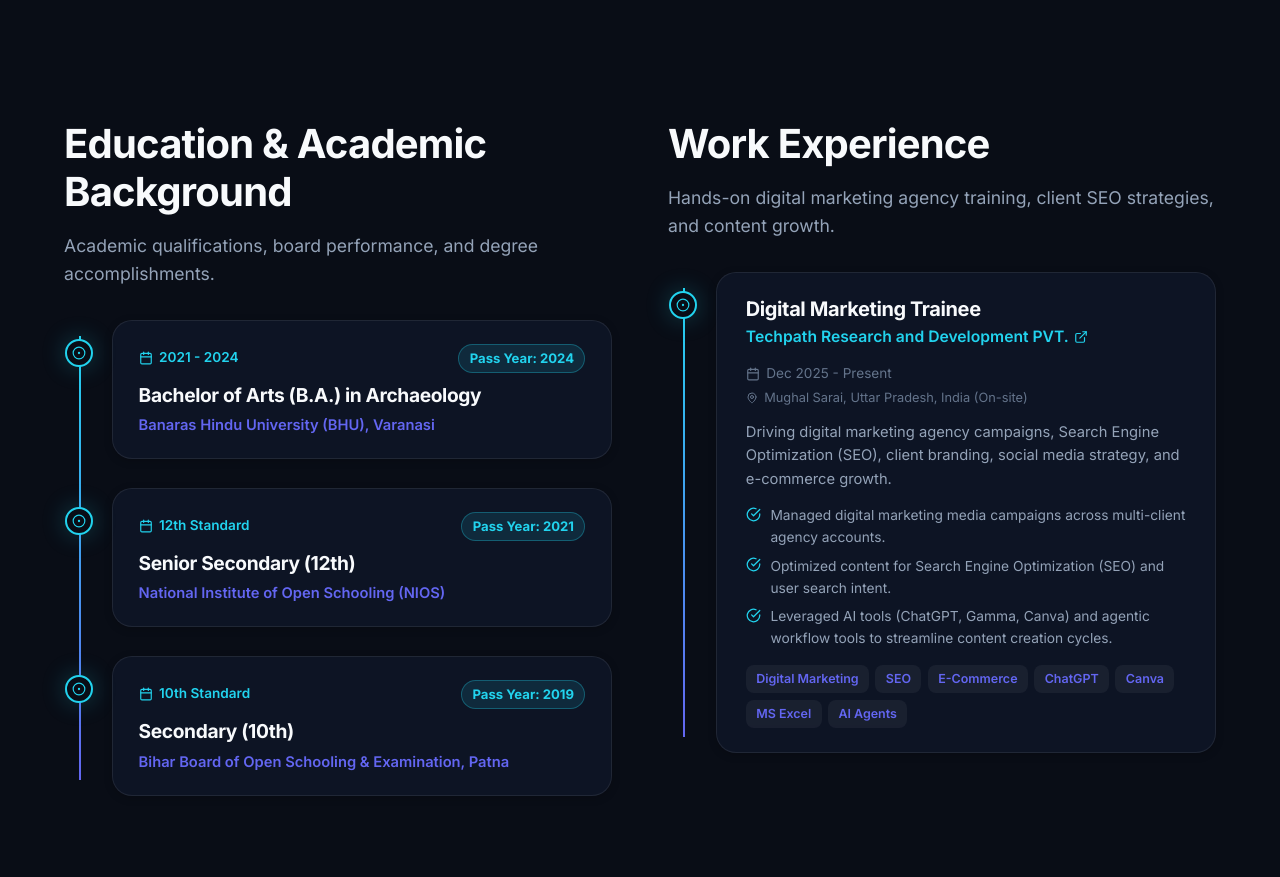
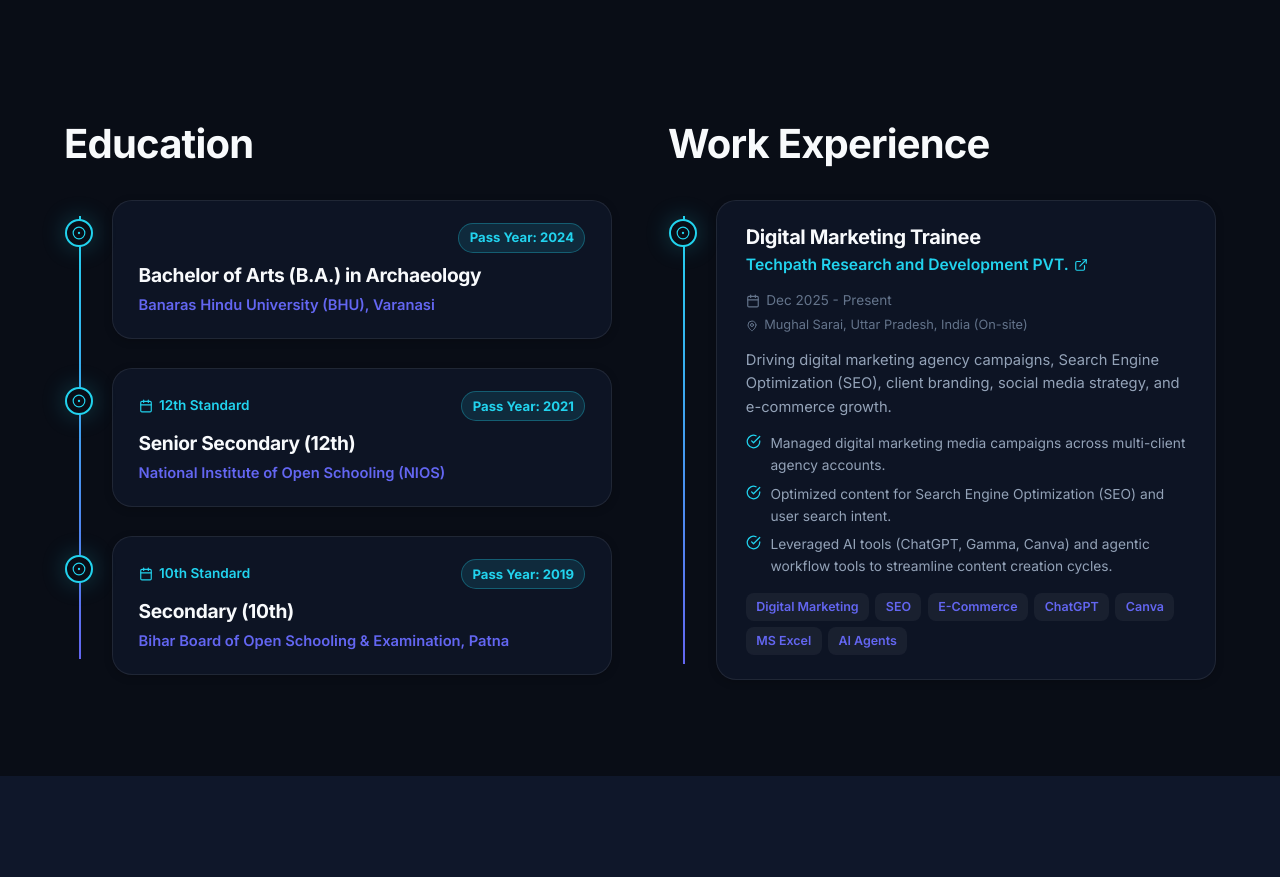
Before and after one commit to tanishka-wy/Tanishka-portfolio, a React (Vite) app: page / in a window 1280 px wide. Shown: the part 2620-3497 px from the top of the page. Built offline with nearby package versions, Linux system fonts and the light colour scheme.

Commit message:
Update heading to Education, remove section subtitles, and remove 2021-2024 period from graduation box

```diff
--- a/src/components/Experience.jsx
+++ b/src/components/Experience.jsx
@@ -18,10 +18,7 @@ export default function Experience() {
           {/* Left Column: Education */}
           <div style={{ overflow: 'visible' }}>
             <div className="section-header" style={{ textAlign: 'left', marginBottom: '2rem' }}>
-              <h2 className="section-title" style={{ textAlign: 'left' }}>Education & Academic Background</h2>
-              <p className="section-subtitle" style={{ textAlign: 'left', margin: 0 }}>
-                Academic qualifications, board performance, and degree accomplishments.
-              </p>
+              <h2 className="section-title" style={{ textAlign: 'left', margin: 0 }}>Education</h2>
             </div>
 
             {/* Education Vertical Timeline */}
@@ -77,7 +74,7 @@ export default function Experience() {
                       gap: '0.45rem'
                     }}
                   >
-                    {/* Top Row: Period (Left) & Pass Year (Right) */}
+                    {/* Top Row: Period (Left, if exists) & Pass Year (Right) */}
                     <div style={{
                       display: 'flex',
                       justifyContent: 'space-between',
@@ -85,6 +82,7 @@ export default function Experience() {
                       width: '100%',
                       marginBottom: '0.2rem'
                     }}>
+                      {edu.period ? (
                         <div style={{
                           display: 'flex',
                           alignItems: 'center',
@@ -96,6 +94,9 @@ export default function Experience() {
                           <Calendar size={14} />
                           <span>{edu.period}</span>
                         </div>
+                      ) : (
+                        <div />
+                      )}
 
                       {/* Pass Year on Top Right */}
                       <div style={{
@@ -138,10 +139,7 @@ export default function Experience() {
           {/* Right Column: Work Experience */}
           <div style={{ overflow: 'visible' }}>
             <div className="section-header" style={{ textAlign: 'left', marginBottom: '2rem' }}>
-              <h2 className="section-title" style={{ textAlign: 'left' }}>Work Experience</h2>
-              <p className="section-subtitle" style={{ textAlign: 'left', margin: 0 }}>
-                Hands-on digital marketing agency training, client SEO strategies, and content growth.
-              </p>
+              <h2 className="section-title" style={{ textAlign: 'left', margin: 0 }}>Work Experience</h2>
             </div>
 
             {/* Work Experience Vertical Timeline */}
--- a/src/data/portfolioData.js
+++ b/src/data/portfolioData.js
@@ -91,7 +91,7 @@ export const experienceData = [
 
 export const educationData = [
   {
-    period: "2021 - 2024",
+    period: "",
     degree: "Bachelor of Arts (B.A.) in Archaeology",
     institution: "Banaras Hindu University (BHU), Varanasi",
     passYear: "2024"
```
Lines whose indentation alone changed are shown as unchanged.
